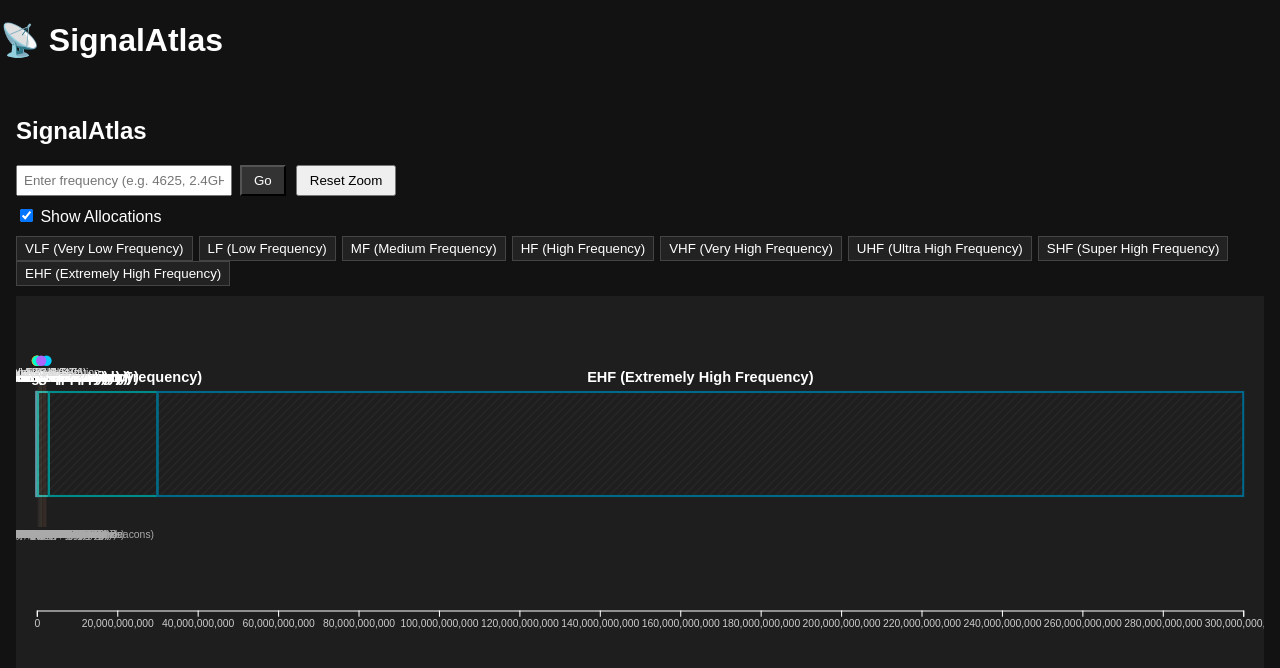
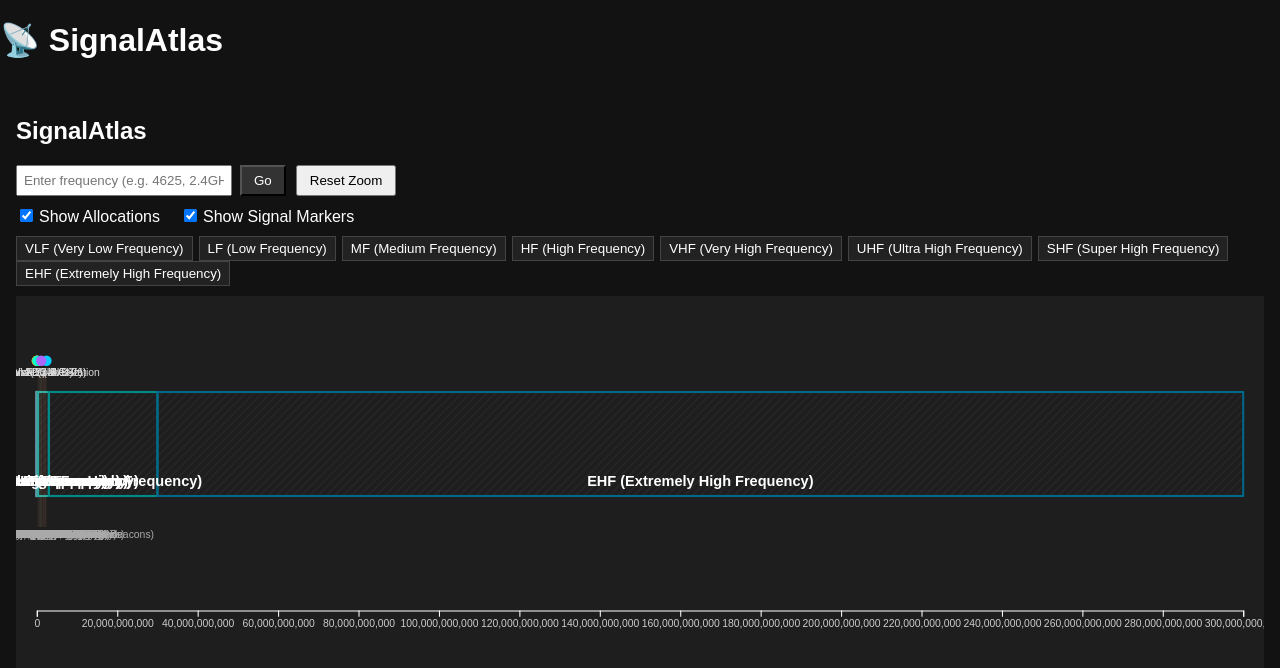
Before and after one commit to Imagineer7/SignalAtlas, a React (Create React App) app: page / in a window 1280 px wide. Shown: the top 668 px of the page. Built offline with nearby package versions, Linux system fonts and the light colour scheme.

Commit message:
Improved GUI a little

```diff
--- a/package.json
+++ b/package.json
@@ -13,11 +13,12 @@
     "react": "^19.1.0",
     "react-dom": "^19.1.0",
     "react-scripts": "^3.0.1",
+    "sql.js": "^1.13.0",
     "web-vitals": "^2.1.4"
   },
   "scripts": {
-    "start": "react-scripts start",
-    "build": "react-scripts build",
+    "start": "set NODE_OPTIONS=--openssl-legacy-provider && react-scripts start",
+    "build": "set NODE_OPTIONS=--openssl-legacy-provider && react-scripts build",
     "test": "react-scripts test",
     "eject": "react-scripts eject",
     "predeploy": "npm run build",
--- a/src/components/SpectrumView.js
+++ b/src/components/SpectrumView.js
@@ -14,6 +14,7 @@
   const hoverLineRef = useRef();
   const margin = { top: 20, right: 20, bottom: 40, left: 20 };
   const [showAllocations, setShowAllocations] = useState(true);
+  const [showSignals, setShowSignals] = useState(true);
 
   useEffect(() => {
     const width = 1200;
@@ -116,7 +117,7 @@
       .enter()
       .append("text")
       .attr("x", d => x((d.start + d.end) / 2))
-      .attr("y", 40)
+      .attr("y", 140)
       .attr("text-anchor", "middle")
       .attr("fill", "#fff")
       .attr("font-size", "14px")
@@ -133,7 +134,7 @@
 
     hoverLineRef.current = hoverLine;
 
-    signalGroup.selectAll("circle")
+    const signalCircles = signalGroup.selectAll("circle")
       .data(signals)
       .enter()
       .append("circle")
@@ -155,7 +156,7 @@
       .append("title")
       .text(d => `${d.label}\n${d.description || ''}`);
 
-    signalGroup.selectAll("text")
+    const signalTexts = signalGroup.selectAll("text")
       .data(signals)
       .enter()
       .append("text")
@@ -216,10 +217,22 @@
           .attr("x", d => (zx(d.start) + zx(d.end)) / 2)
           .style("display", d => (zx(d.end) - zx(d.start)) < 40 ? "none" : "block");
 
+        // Dynamically hide overlapping signal markers and labels
+        const signalPositions = signals.map(d => zx(d.frequency));
+        const signalThreshold = 10; // Minimum px spacing to show labels
+
+        const positions = signals.map(d => zx(d.frequency));
         signalGroup.selectAll("circle")
-          .attr("cx", d => zx(d.frequency));
+          .attr("cx", d => zx(d.frequency))
+          .transition()
+          .duration(200)
+          .style("opacity", (_, i) => showSignals && (i === 0 || Math.abs(positions[i] - positions[i - 1]) > 20) ? 1 : 0);
+
         signalGroup.selectAll("text")
-          .attr("x", d => zx(d.frequency));
+          .attr("x", d => zx(d.frequency))
+          .transition()
+          .duration(200)
+          .style("opacity", (_, i) => showSignals && (i === 0 || Math.abs(positions[i] - positions[i - 1]) > 20) ? 1 : 0);
 
         if (markerRef.current && markerRef.current.style("display") !== "none") {
           const markerX = +markerRef.current.attr("data-freq");
@@ -233,7 +246,7 @@
 
     svg.call(zoom);
     zoomRef.current = zoom;
-  }, [showAllocations]);
+  }, [showAllocations, showSignals]);
 
   const resetZoom = () => {
     const svg = d3.select(ref.current);
@@ -298,6 +311,7 @@
   return (
     <div style={{ backgroundColor: '#121212', padding: '1rem', minHeight: '100vh', color: 'white' }}>
       <h2>SignalAtlas</h2>
+
       <form onSubmit={goToFrequency} style={{ marginBottom: '10px' }}>
         <input
           type="text"
@@ -308,20 +322,46 @@
         <button type="submit" style={{ padding: '6px 12px', background: '#333', color: 'white' }}>Go</button>
         <button type="button" onClick={resetZoom} style={{ marginLeft: '10px', padding: '6px 12px' }}>Reset Zoom</button>
       </form>
-      <label style={{ display: 'block', marginBottom: '10px' }}>
-        <input type="checkbox" checked={showAllocations} onChange={toggleAllocations} /> Show Allocations
-      </label>
+
+      <div style={{ marginBottom: '10px' }}>
+        <label style={{ marginRight: '20px' }}>
+          <input
+            type="checkbox"
+            checked={showAllocations}
+            onChange={() => setShowAllocations(!showAllocations)}
+            style={{ marginRight: '6px' }}
+          />
+          Show Allocations
+        </label>
+        <label>
+          <input
+            type="checkbox"
+            checked={showSignals}
+            onChange={() => setShowSignals(!showSignals)}
+            style={{ marginRight: '6px' }}
+          />
+          Show Signal Markers
+        </label>
+      </div>
+
       <div style={{ marginBottom: '10px' }}>
         {bands.map((band, i) => (
           <button
             key={i}
             onClick={() => zoomToBand(band)}
-            style={{ marginRight: '6px', padding: '4px 8px', background: '#222', color: '#fff', border: '1px solid #444' }}
+            style={{
+              marginRight: '6px',
+              padding: '4px 8px',
+              background: '#222',
+              color: '#fff',
+              border: '1px solid #444'
+            }}
           >
             {band.name || band.label}
           </button>
         ))}
       </div>
+
       <svg ref={ref} width="100%" height="400px" />
     </div>
   );
```
Also changed, not shown: 2 other files (tests, documents, lock files or other folders).
